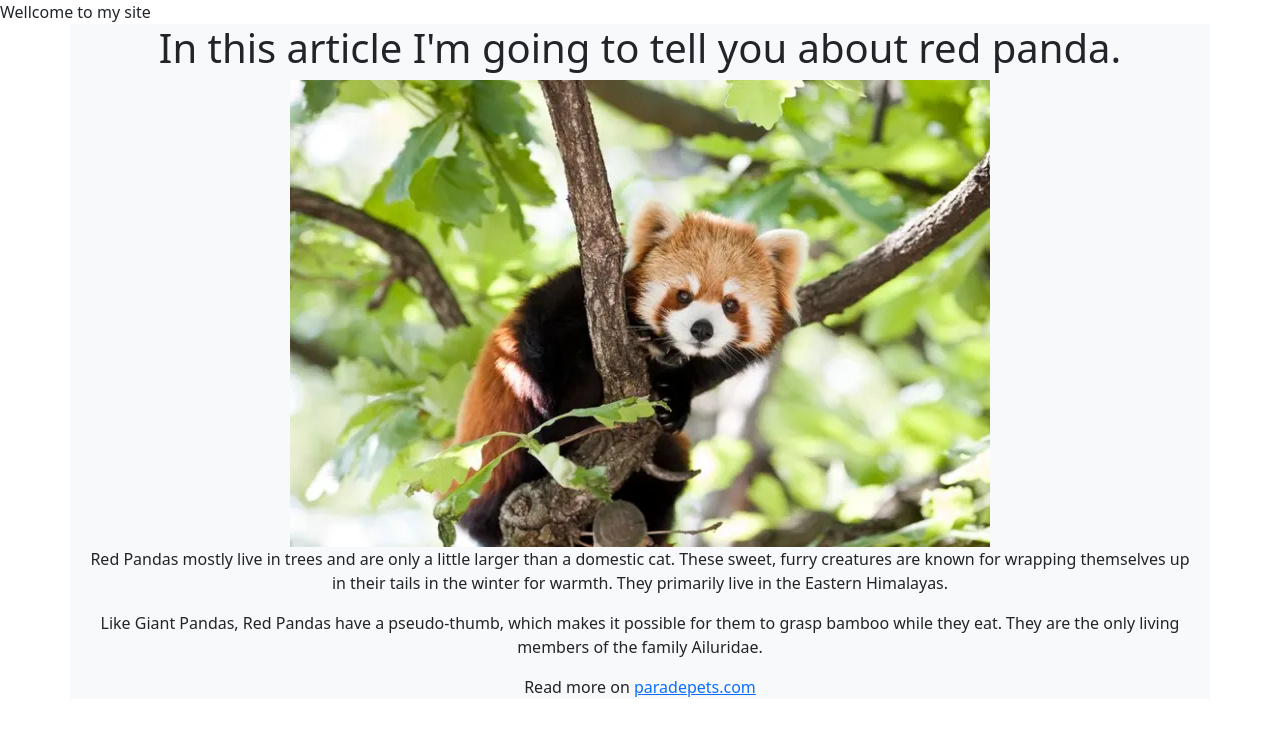
After one commit to Turkevich91/DjangoForBeginners, a Django app: page /animals/ in a window 1280 px wide. The commit adds this page. Shown: the top 736 px of the page. Run offline with Django 4.2, Linux system fonts and the light colour scheme.

Commit message:
Static files urls

```diff
--- a/myProjectName/blog/urls.py
+++ b/myProjectName/blog/urls.py
@@ -21,4 +21,5 @@ from . import views
 urlpatterns = [
     path('', views.blog_root_view, name='blog root'),
     path('categories/', views.categories_view, name='blog root'),
+    path('animals/', views.animals_view, name='animals'),
 ]
--- a/myProjectName/blog/views.py
+++ b/myProjectName/blog/views.py
@@ -15,3 +15,10 @@ def blog_root_view(request):
 
 def categories_view(request):
     return HttpResponse("<h1>blog Categories 📃</h1>")
+
+
+def animals_view(request):
+    rendered = render_to_string('animals.html', {
+
+    })
+    return HttpResponse(rendered)
--- a/myProjectName/myProjectName/settings.py
+++ b/myProjectName/myProjectName/settings.py
@@ -117,6 +117,11 @@ USE_TZ = True
 
 STATIC_URL = 'static/'
 
+STATICFILES_DIRS = [
+    BASE_DIR / 'static',
+    # add more directories if you wish here
+]
+
 # Default primary key field type
 # https://docs.djangoproject.com/en/4.1/ref/settings/#default-auto-field
 
--- a/myProjectName/myProjectName/urls.py
+++ b/myProjectName/myProjectName/urls.py
@@ -19,7 +19,8 @@ from django.urls import path, include
 
 urlpatterns = [
     path('admin/', admin.site.urls),
-    path('blog/', include('blog.urls')),
+    path('', include('blog.urls')),
+    # path('blog/', include('blog.urls')),
 
 
 ]
--- /dev/null
+++ b/myProjectName/templates/animals.html
@@ -0,0 +1,18 @@
+{% extends 'base.html' %}
+
+{% load static %}
+
+{% block content %}
+<article>
+    <h1>
+        In this article I'm going to tell you about red panda.
+    </h1>
+    <img src="{% static 'red_panda.bmp' %}" alt="red_panda.bmp">
+    <p>Red Pandas mostly live in trees and are only a little larger than a domestic cat. These sweet, furry creatures
+        are known for wrapping themselves up in their tails in the winter for warmth. They primarily live in the Eastern
+        Himalayas.</p>
+    <p>Like Giant Pandas, Red Pandas have a pseudo-thumb, which makes it possible for them to grasp bamboo while they eat.
+        They are the only living members of the family Ailuridae.</p>
+</article>
+<p>Read more on <a href="https://paradepets.com/pet-news/cute-animals">paradepets.com</a></p>
+{% endblock %}
--- a/myProjectName/templates/base.html
+++ b/myProjectName/templates/base.html
@@ -9,9 +9,9 @@
 </head>
 <body>
 <header>Wellcome to my site</header>
-<main role="main" class="flex-shrink-0">
+<main role="main" class="flex-shrink-0 ">
 
-    <div id="context-container" class="container-md">
+    <div id="context-container" class="container-md text-center bg-light">
         {% block content %}
             <h1>This page in progress</h1>
         {% endblock %}
```
Also changed, not shown: myProjectName/templates/blog_overview.html (+8 -1 lines), myProjectName/static/blog.bmp (added), myProjectName/static/elephant_shrew.bmp (added), myProjectName/static/red_panda.bmp (added), myProjectName/static/tarsier.bmp (added).
